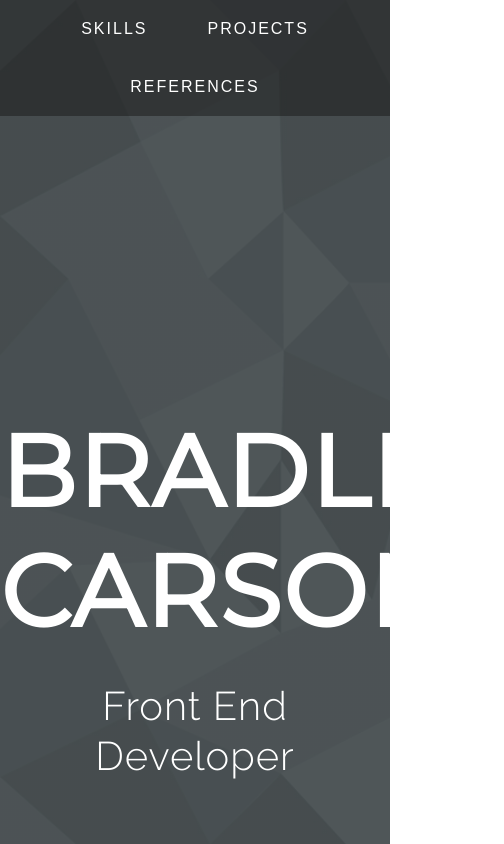
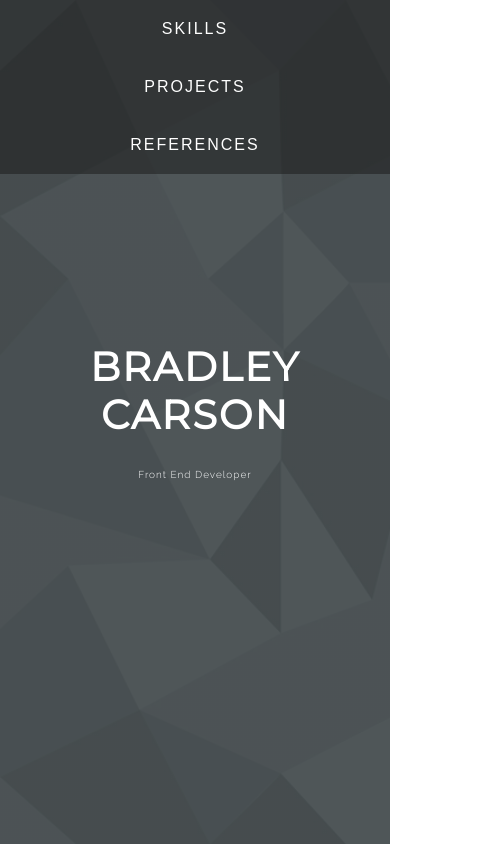
Before and after one commit to BradleyNR/portfolio, a React (Create React App) app: page / in a window 390 px wide. Shown: the top 844 px of the page, 504 px wide, since content can reach past the window. Built offline with nearby package versions, Linux system fonts and the light colour scheme.

Commit message:
corrected mobile view for header links, title screen

```diff
--- a/src/styles/App.css
+++ b/src/styles/App.css
@@ -237,6 +237,33 @@
   padding-top: 15px;
 }
 
+@media (max-width: 966px) {
+  .main-header-text {
+    font-size: 60px;
+    padding-top: 30vh;
+  }
+
+  .main-header-secondary-text {
+    font-size: 20px;
+  }
+}
+
+@media (max-width: 464px) {
+  .main-header-text {
+    font-size: 40px;
+    padding-top: 20vh;
+  }
+
+  .main-header-secondary-text {
+    font-size: 10px;
+  }
+
+  .internal-link-row {
+    display: flex;
+    flex-direction: column;
+  }
+}
+
 
 /*ANIMATION*/
 @keyframes rotate-center {
```
